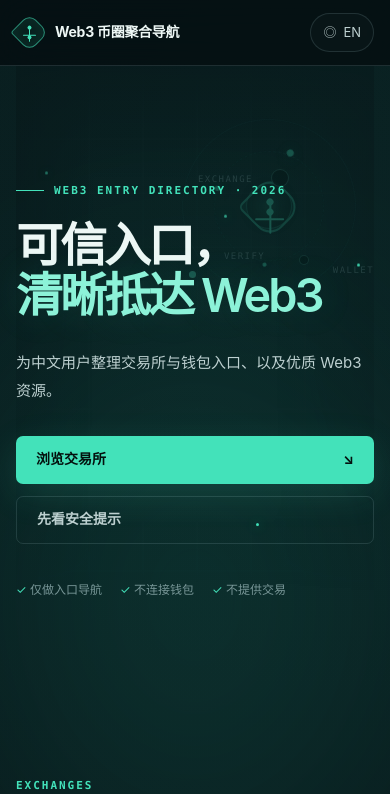
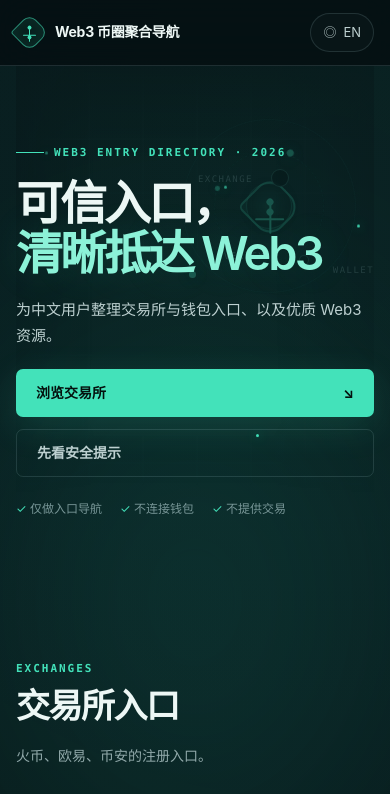
Before and after one commit to shizi2077/web3-entry-cn, a Next.js app: page / in a window 390 px wide. Shown: the top 794 px of the page. Built offline with nearby package versions, Linux system fonts and the light colour scheme; no server answers.

Commit message:
Reduce hero height across breakpoints

```diff
--- a/app/globals.css
+++ b/app/globals.css
@@ -47,7 +47,7 @@ main[id], section[id] { scroll-margin-top: 84px; }
 .lang-switch { border: 1px solid var(--line); color: var(--soft); background: rgba(255,255,255,.02); padding: 8px 12px; border-radius: 999px; cursor: pointer; display: flex; align-items: center; gap: 7px; font-size: 13px; transition: .25s ease; }
 .lang-switch:hover { border-color: var(--line-strong); color: white; }
 
-.hero { min-height: 720px; display: grid; grid-template-columns: minmax(0, 1.12fr) minmax(390px, .88fr); align-items: center; gap: 30px; padding-top: 54px; padding-bottom: 74px; }
+.hero { min-height: 620px; display: grid; grid-template-columns: minmax(0, 1.12fr) minmax(390px, .88fr); align-items: center; gap: 30px; padding-top: 36px; padding-bottom: 48px; }
 .hero-grid { position: absolute; inset: 0; opacity: .27; pointer-events: none; background-image: linear-gradient(rgba(99,160,163,.1) 1px, transparent 1px), linear-gradient(90deg, rgba(99,160,163,.1) 1px, transparent 1px); background-size: 68px 68px; mask-image: linear-gradient(to right, black, transparent 88%); animation: grid-drift 24s linear infinite; }
 .hero-grid::after { content: ""; position: absolute; inset: 0; background: linear-gradient(90deg, var(--bg) 0%, transparent 22%, transparent 72%, var(--bg) 100%), linear-gradient(180deg, var(--bg) 0%, transparent 18%, transparent 70%, var(--bg) 100%); }
 .particles span { position: absolute; width: 3px; height: 3px; border-radius: 50%; background: var(--accent); box-shadow: 0 0 14px var(--accent); animation: float 7s ease-in-out infinite; }
@@ -62,7 +62,7 @@ main[id], section[id] { scroll-margin-top: 84px; }
 .eyebrow span { width: 28px; height: 1px; background: var(--accent); }
 h1 { font-size: clamp(48px, 5.7vw, 78px); line-height: 1.08; letter-spacing: -.06em; margin: 0; max-width: 760px; font-weight: 620; }
 h1 em { color: var(--accent-2); font-style: normal; display: block; text-shadow: 0 0 38px rgba(67,226,186,.13); }
-.hero-intro { max-width: 590px; color: var(--soft); font-size: 17px; line-height: 1.9; margin: 28px 0 30px; }
+.hero-intro { max-width: 590px; color: var(--soft); font-size: 17px; line-height: 1.8; margin: 22px 0 24px; }
 .hero-actions { display: flex; gap: 12px; align-items: center; }
 .button { height: 48px; padding: 0 20px; border: 0; border-radius: 7px; display: inline-flex; align-items: center; justify-content: center; gap: 28px; font-size: 14px; font-weight: 650; position: relative; cursor: pointer; }
 .button-primary { color: #04110e; background: var(--accent); box-shadow: 0 10px 36px rgba(67,226,186,.14); }
@@ -70,7 +70,7 @@ h1 em { color: var(--accent-2); font-style: normal; display: block; text-shadow:
 .button-primary:hover::before { left: 130%; }
 .button-ghost { border: 1px solid var(--line); color: var(--soft); }
 .button-ghost:hover { border-color: var(--line-strong); color: white; }
-.trust-line { margin-top: 36px; display: flex; flex-wrap: wrap; gap: 20px; color: #789697; font-size: 12px; }
+.trust-line { margin-top: 28px; display: flex; flex-wrap: wrap; gap: 20px; color: #789697; font-size: 12px; }
 .trust-line span::first-letter { color: var(--accent); }
 
 .hero-orbit { width: 440px; height: 440px; justify-self: end; position: relative; opacity: .9; }
@@ -173,7 +173,7 @@ footer { padding: 38px 0; background: var(--bg-deep); }
 @keyframes breathe { 0%,100% { box-shadow: 0 0 55px rgba(67,226,186,.07); } 50% { box-shadow: 0 0 95px rgba(67,226,186,.16); } }
 
 @media (max-width: 980px) {
-  .hero { grid-template-columns: 1fr .7fr; min-height: 650px; }
+  .hero { grid-template-columns: 1fr .7fr; min-height: 580px; }
   .hero-orbit { width: 320px; height: 320px; }
   .orbit-ring { inset: 22px; }.ring-two { inset: 62px; }.orbit-core { inset: 102px; }.label-b { top: 165px; }.label-a { top: 74px; }.label-c { bottom: 50px; }
   .card-grid { grid-template-columns: repeat(2, 1fr); }
@@ -186,15 +186,16 @@ footer { padding: 38px 0; background: var(--bg-deep); }
   .site-header { height: 66px; }
   .desktop-nav { display: none; }
   .brand { font-size: 14px; }.brand-mark { width: 27px; height: 27px; }
-  .hero { grid-template-columns: 1fr; min-height: auto; padding-top: 86px; padding-bottom: 92px; }
+  .hero { grid-template-columns: 1fr; min-height: auto; padding-top: 48px; padding-bottom: 56px; }
   .hero-grid { inset: 0; mask-image: linear-gradient(to bottom, black, transparent 85%); background-size: 54px 54px; }
   .hero-orbit { position: absolute; width: 210px; height: 210px; right: 0; top: 35px; opacity: .27; }
   .orbit-ring { inset: 18px; }.ring-two { inset: 50px; }.orbit-core { inset: 82px; }.brand-mark.large { width: 46px; height: 46px; }
   h1 { font-size: clamp(43px, 12vw, 58px); max-width: 560px; }
-  .hero-intro { font-size: 15px; }
+  .eyebrow { margin-bottom: 16px; }
+  .hero-intro { font-size: 15px; line-height: 1.75; margin: 18px 0 20px; }
   .hero-actions { align-items: stretch; flex-direction: column; max-width: 360px; }
   .button { justify-content: space-between; }
-  .trust-line { gap: 10px 18px; }
+  .trust-line { margin-top: 22px; gap: 10px 18px; }
   .section { padding-top: 86px; padding-bottom: 86px; }
   .section-head { grid-template-columns: 1fr; gap: 18px; margin-bottom: 28px; }
   .section-head > p { font-size: 14px; }
```
